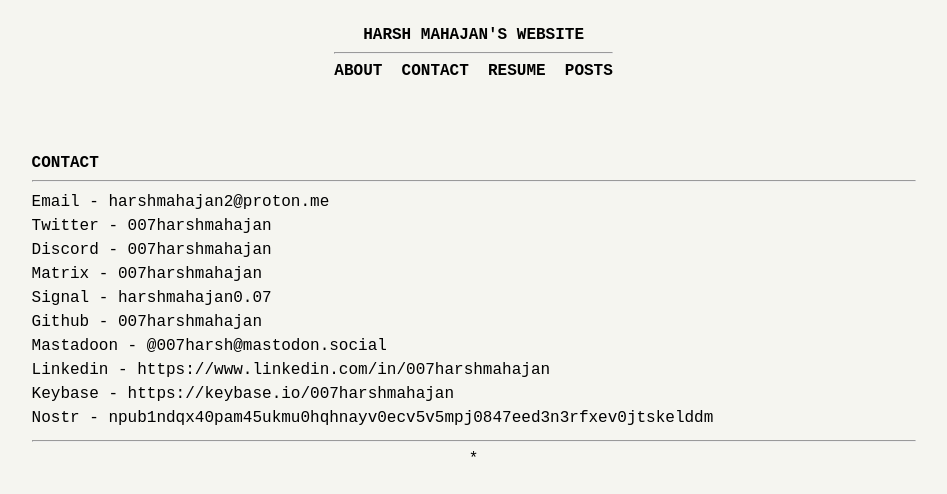
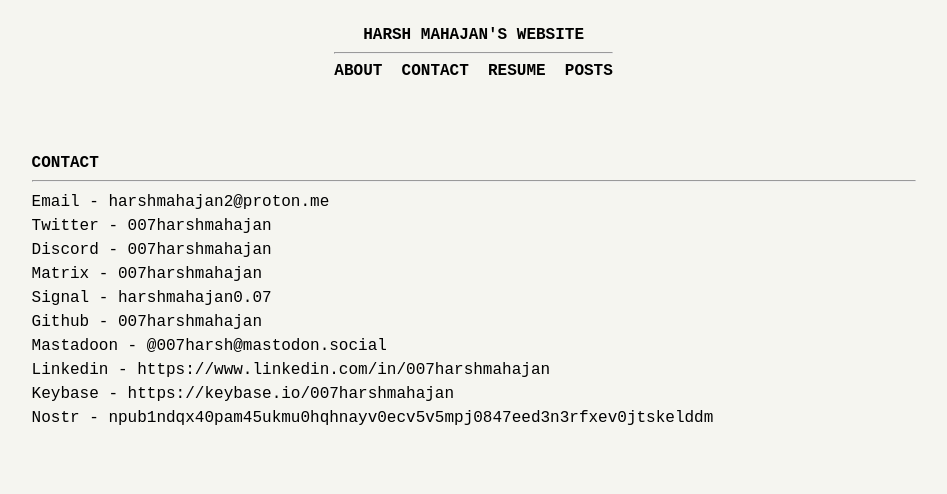
Before and after one commit to 007harshmahajan/007harshmahajan.github.io, a plain HTML site: page contact.html in a window 1280 px wide. Shown: the whole page, without its empty margins (160-1107 px from the left). Drawn offline with Linux system fonts and the light colour scheme; a web font is replaced by a local one.

Commit message:
Update contact.html

```diff
--- a/contact.html
+++ b/contact.html
@@ -146,5 +146,4 @@
     Nostr     - npub1ndqx40pam45ukmu0hqhnayv0ecv5v5mpj0847eed3n3rfxev0jtskelddm<br>
 </p>
 
-<hr>
- <center>*
+ <center>
```
